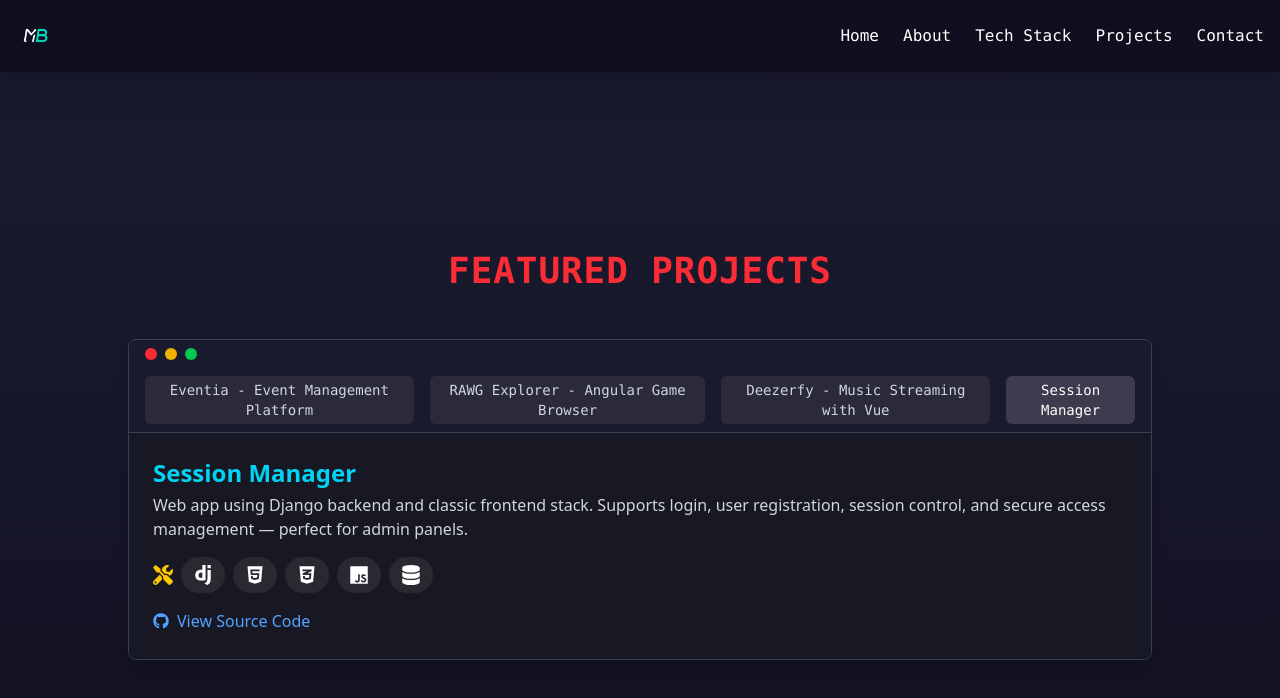
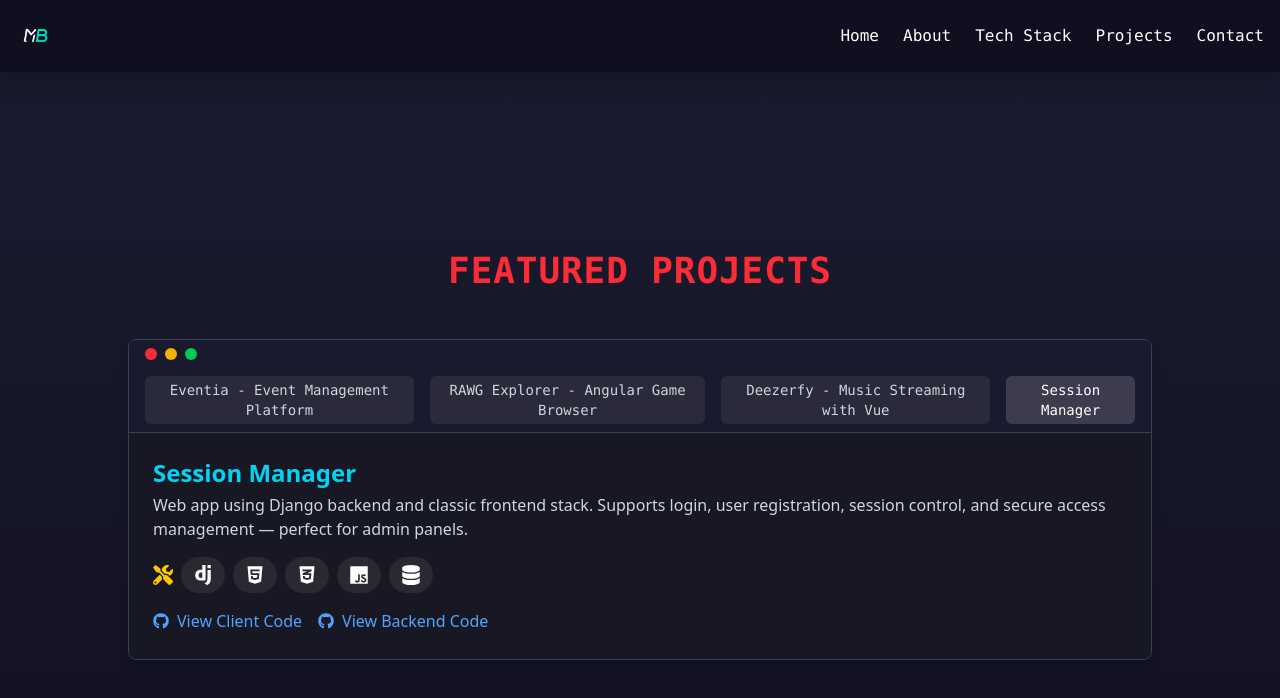
Before and after one commit to mohies/mohies.github.io, a React (Vite) app: page / in a window 1280 px wide. Both pictures are taken after a click on the button "Session Manager". Shown: the part 2229-2927 px from the top of the page. Built offline with nearby package versions, Linux system fonts and the light colour scheme.

Commit message:
add the customer that is missing for the sessions

```diff
--- a/src/components/Projects.tsx
+++ b/src/components/Projects.tsx
@@ -43,7 +43,8 @@ const projects = [
     description:
       'Web app using Django backend and classic frontend stack. Supports login, user registration, session control, and secure access management — perfect for admin panels.',
     techs: [<SiDjango />, <FaHtml5 />, <FaCss3Alt />, <FaJs />, <FaDatabase />],
-    github: 'https://github.com/mohies/Sesiones',
+    github: 'https://github.com/mohies/Cliente', // Cliente como principal
+    extraRepo: 'https://github.com/mohies/Sesiones', // Backend como extra
   },
 ];
 
@@ -118,8 +119,19 @@ const Projects = () => {
                 rel="noopener noreferrer"
                 className="inline-flex items-center gap-2 text-blue-400 hover:text-blue-500 transition"
               >
-                <FaGithub /> View Source Code
+                <FaGithub /> View Client Code
               </a>
+
+              {activeProject?.extraRepo && (
+                <a
+                  href={activeProject.extraRepo}
+                  target="_blank"
+                  rel="noopener noreferrer"
+                  className="inline-flex items-center gap-2 text-blue-400 hover:text-blue-500 transition ml-4"
+                >
+                  <FaGithub /> View Backend Code
+                </a>
+              )}
             </motion.div>
           </AnimatePresence>
         </div>
```
